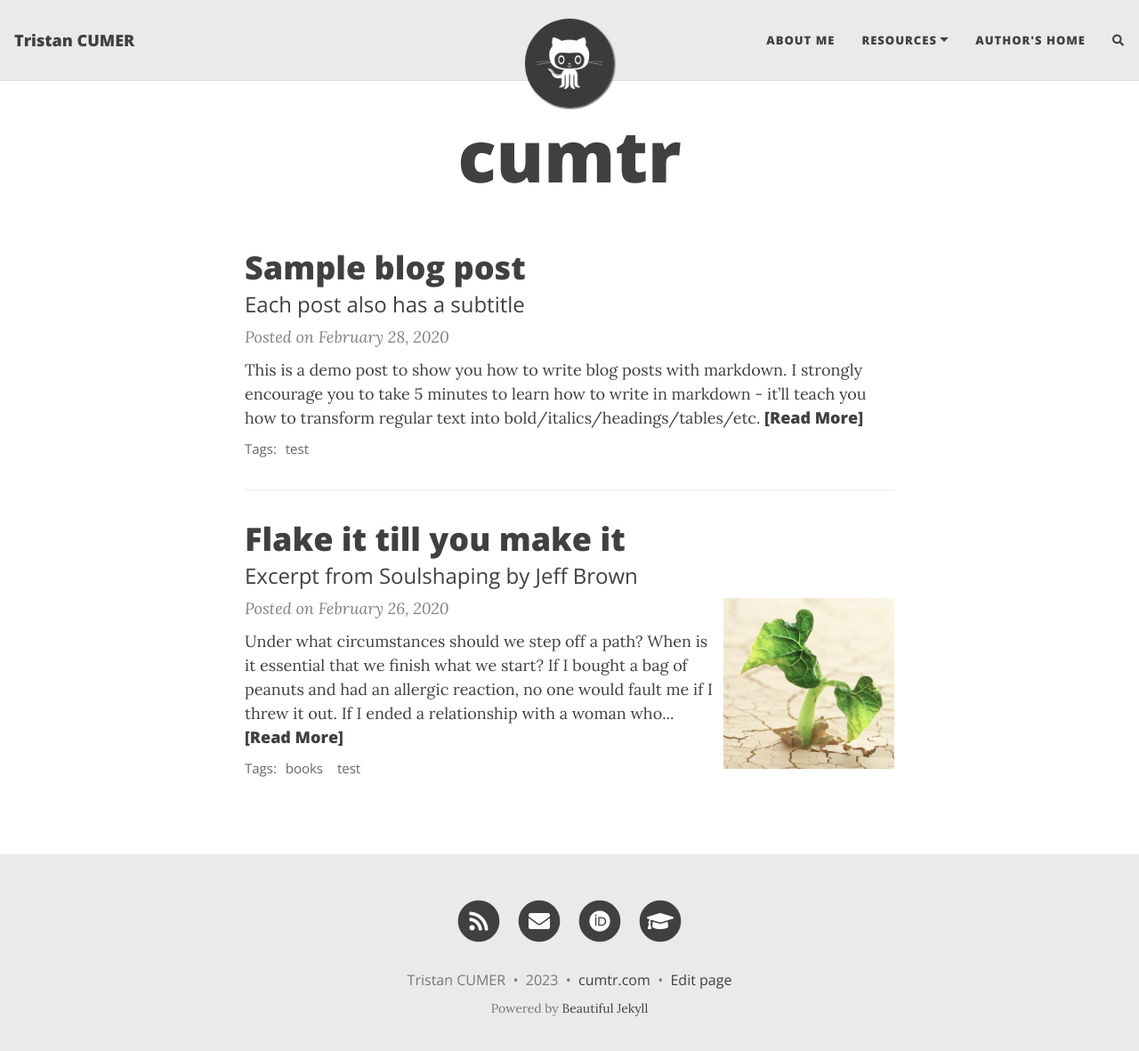
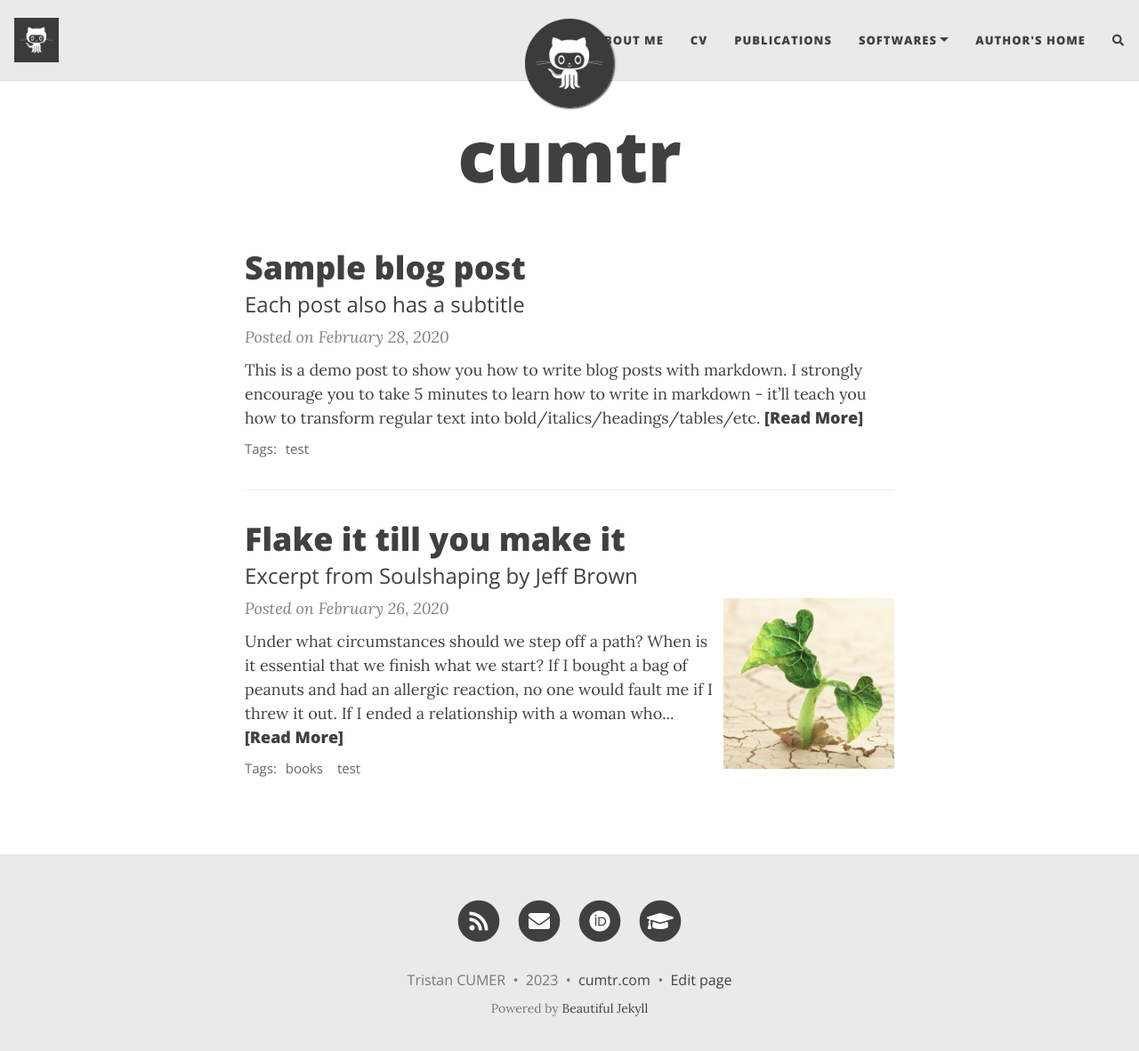
Before and after one commit to cumtr/cumtr.github.io, a Jekyll site: the page built from index.html, in a window 1280 px wide and 1194 px high. Shown: the top 1181 px of the window at 89% size. Built offline with Jekyll 4.4.1, drawn with Linux system fonts in a browser that asks for light colours; nearby versions of some CDN libraries; the list of posts is cut into pages by our own code; comment, search, counter and statistics services are not loaded.

Commit message:
Update _config.yml

```diff
--- a/_config.yml
+++ b/_config.yml
@@ -10,7 +10,7 @@
 ############################
 
 # Name of website
-title: Tristan CUMER
+title: cumtr
 
 # Your name to show in the footer
 author: Tristan CUMER
@@ -21,7 +21,9 @@
 
 navbar-links:
   About Me: "aboutme"
-  Resources:
+  CV: "aboutme"
+  Publications: "aboutme"
+  Softwares:
     - Beautiful Jekyll: "https://beautifuljekyll.com"
     - Learn markdown: "https://www.markdowntutorial.com/"
   Author's home: "https://deanattali.com"
@@ -39,7 +41,7 @@
 
 # If you want to have an image logo in the top-left corner instead of having the title of the website,
 # then specify the following parameter
-#title-img: /path/to/image
+title-img: "/assets/img/avatar-icon.png"
 
 
 #####################################
```
